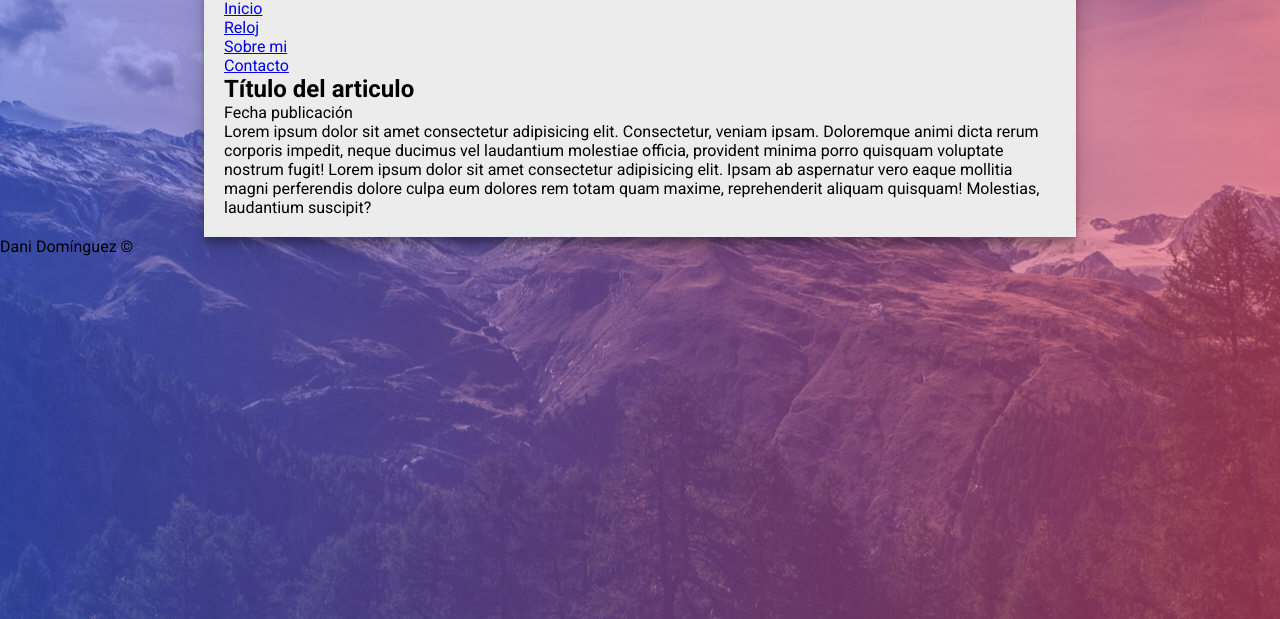
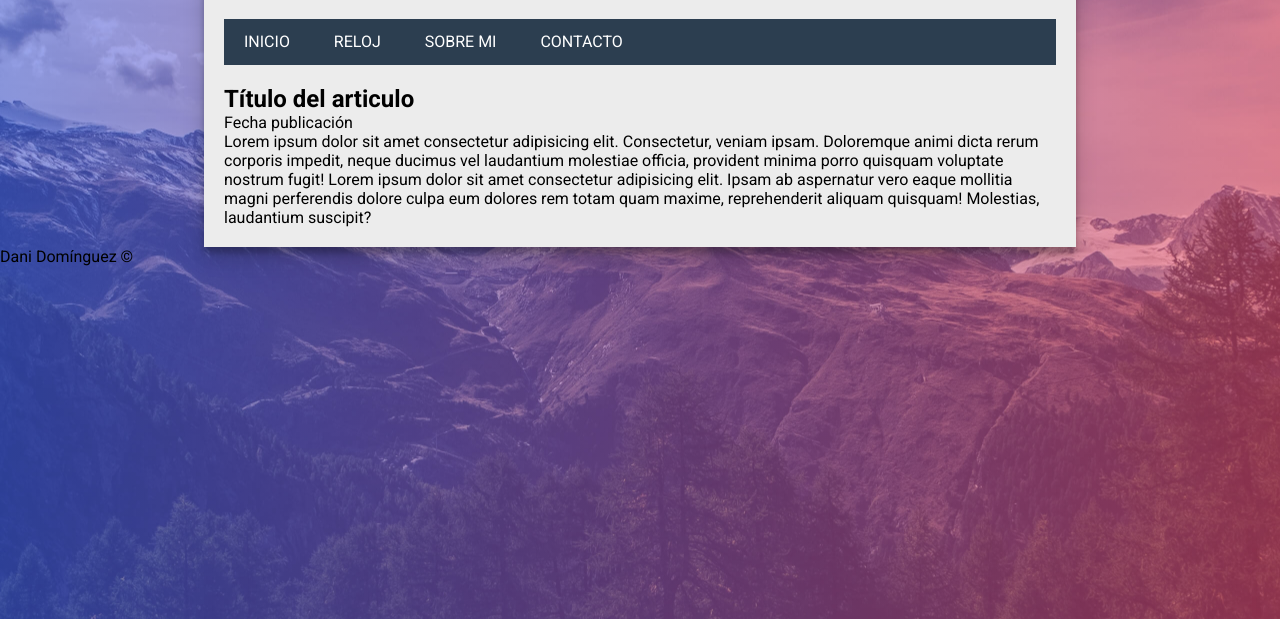
Before and after one commit to danidz96/proyecto-js, a plain HTML site: page index.html in a window 1280 px wide. Shown: the part 181-800 px from the top of the page. Drawn offline with Linux system fonts and the light colour scheme.

Commit message:
maquetar navbar

```diff
--- a/css/main.css
+++ b/css/main.css
@@ -2,13 +2,14 @@
     margin: 0px;
     padding: 0px;
     list-style: none;
+    font-family: 'Roboto', sans-serif;
 }
+
 body {
     background: linear-gradient(90deg, rgba(63, 94, 251, 0.5) 0%, rgba(252, 70, 107, 0.5) 100%), url('../img/hero-img.jpg') no-repeat;
     background-position: center;
     background-size: cover;
     background-attachment: fixed;
-    font-family: 'Roboto', sans-serif;
 }
 
 .clearfix::after {
@@ -36,3 +37,31 @@ body {
     float: left;
     padding-left: 20px;
 }
+
+#menu {
+    text-transform: uppercase;
+    background: #2c3e50;
+    width: 100%;
+    margin: 20px 0;
+}
+
+#menu ul {
+    line-height: 46px;
+}
+
+#menu ul li {
+    display: inline-block;
+    height: 46px;
+    transition: all 300ms;
+}
+
+#menu ul li:hover {
+    background: #8e44ad;
+}
+
+#menu a {
+    display: block;
+    color: white;
+    text-decoration: none;
+    padding: 0 20px;
+}
--- a/index.html
+++ b/index.html
@@ -18,8 +18,8 @@
                 PROYECTO JS
             </div>
             <div class="clearfix"></div>
-            <nav>
-                <ul id="menu">
+            <nav  id="menu">
+                <ul>
                     <li><a href="#">Inicio</a></li>
                     <li><a href="#">Reloj</a></li>
                     <li><a href="#">Sobre mi</a></li>
```
